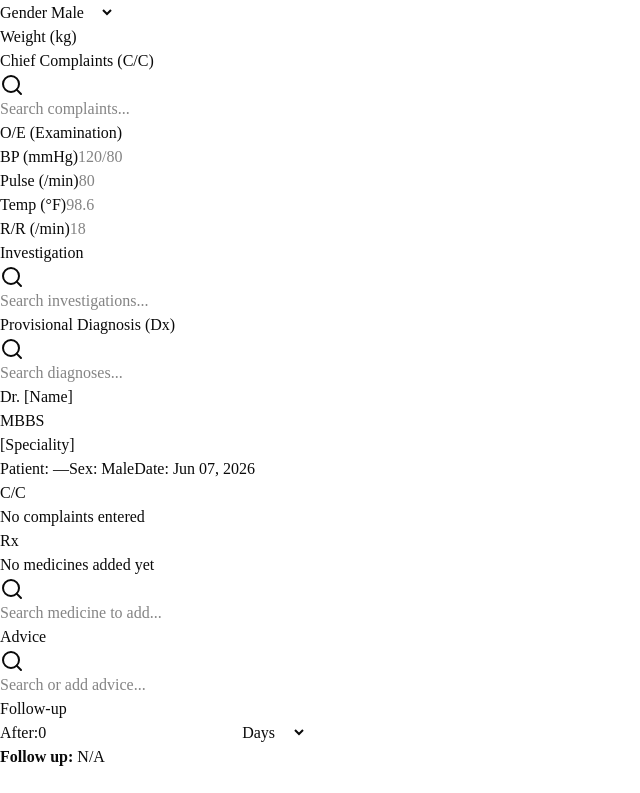
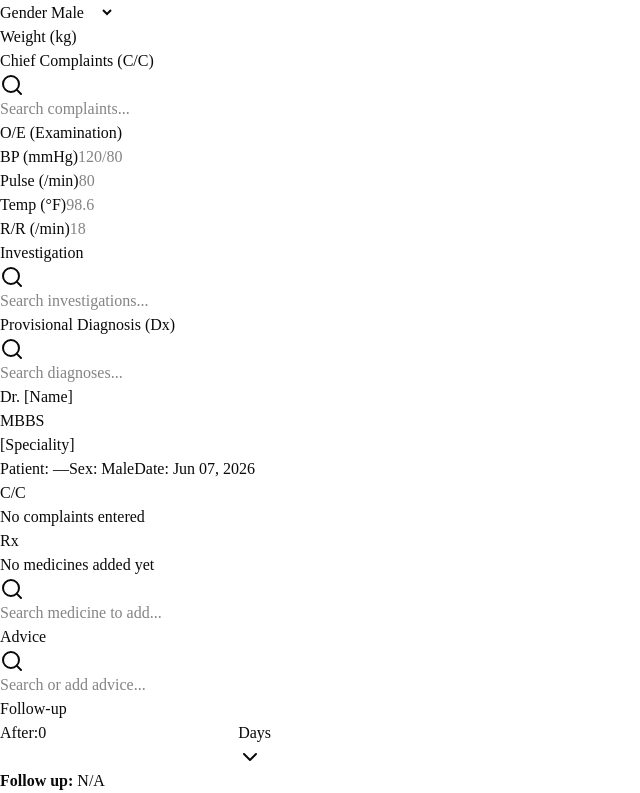
Before and after one commit to nrshafi/Prescription_Management, a React (Vite) app in the folder src/renderer/: page / in a window 1280 px wide. Shown: the part 342-1135 px from the top of the page, without its empty margins (0-640 px from the left). Before the commit the page ends 1111 px from the top, so only its background shows below. Built offline with nearby package versions, Linux system fonts and the light colour scheme.

Commit message:
Use shared Select component for follow-up unit picker

```diff
--- a/src/renderer/src/pages/NewPrescription.tsx
+++ b/src/renderer/src/pages/NewPrescription.tsx
@@ -2,6 +2,7 @@ import { ArrowDown, ArrowUp, Plus, Search, Trash2, UserCheck, X } from 'lucide-r
 import { useCallback, useEffect, useMemo, useRef, useState } from 'react'
 import { SearchMultiSelect } from '@/components/SearchMultiSelect'
 import { Button } from '@/components/ui/button'
+import { Select, SelectContent, SelectItem, SelectTrigger, SelectValue } from '@/components/ui/select'
 import { api } from '@/lib/api'
 import {
   detailToUi,
@@ -994,15 +995,18 @@ export function NewPrescription({
                       onChange={(e) => patchUi({ followUpValue: e.target.value })}
                       className="border-input w-16 rounded-lg border px-2 py-1.5 text-center text-sm"
                     />
-                    <select
-                      value={ui.followUpUnit}
-                      onChange={(e) => patchUi({ followUpUnit: e.target.value })}
-                      className="border-input flex-1 rounded-lg border px-2 py-1.5 text-sm"
-                    >
-                      {FOLLOWUP_UNITS.map((u) => (
-                        <option key={u}>{u}</option>
-                      ))}
-                    </select>
+                    <Select value={ui.followUpUnit} onValueChange={(val) => patchUi({ followUpUnit: val })}>
+                      <SelectTrigger className="w-24">
+                        <SelectValue />
+                      </SelectTrigger>
+                      <SelectContent>
+                        {FOLLOWUP_UNITS.map((u) => (
+                          <SelectItem key={u} value={u}>
+                            {u}
+                          </SelectItem>
+                        ))}
+                      </SelectContent>
+                    </Select>
                   </div>
                   {ui.followUpValue !== '' && (
                     <p className="mt-1 text-sm">
```
